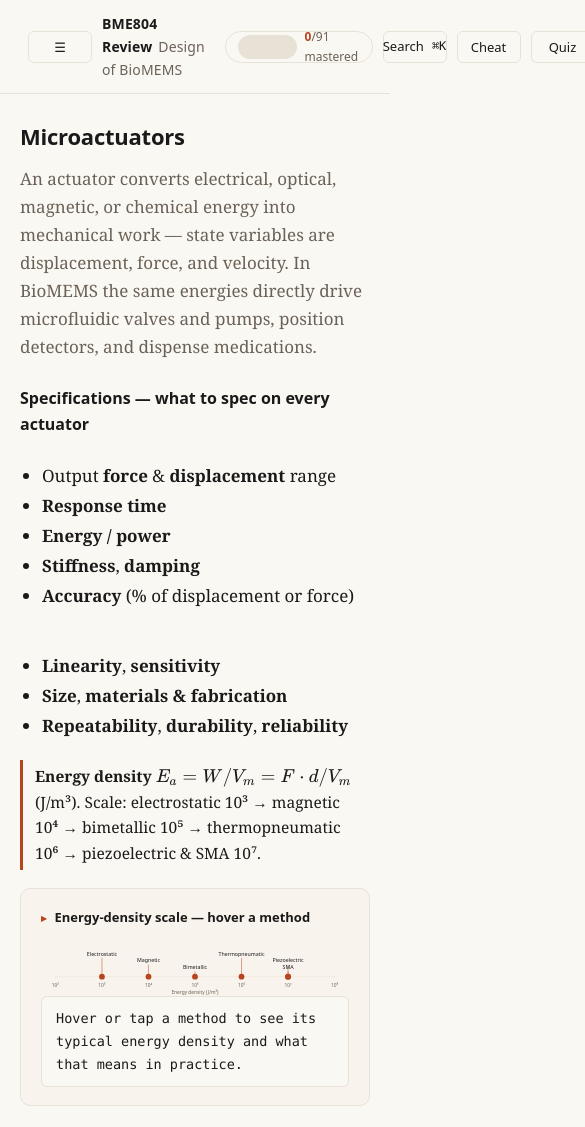
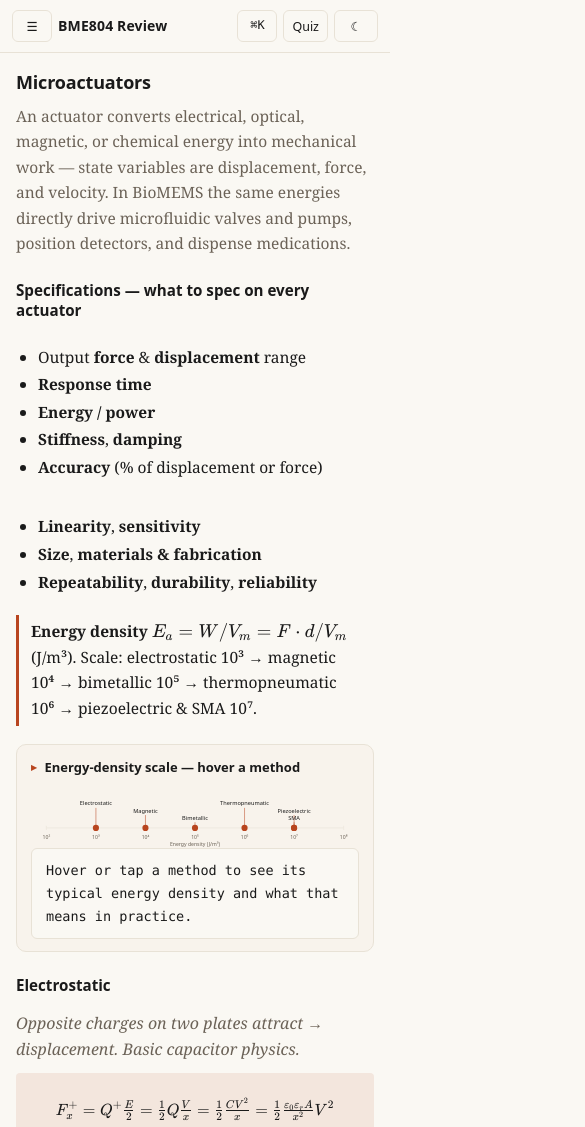
Before and after one commit to TenzinDhonyoe/bme804-review, a plain HTML site: page index.html in a window 390 px wide. Shown: the top 1127 px of the page, 585 px wide, since content can reach past the window. Drawn offline with nearby package versions, Linux system fonts and the light colour scheme.

Commit message:
Make layout fully responsive with fluid clamp() sizing
Co-Authored-By: Claude Opus 4.7 (1M context) <noreply@anthropic.com>

```diff
--- a/index.html
+++ b/index.html
@@ -21,30 +21,33 @@ html.dark{
   --accent:#e88a5c; --accent-soft:#2c1f16; --mark:#4a3a10;
 }
 *{box-sizing:border-box}
-html,body{margin:0;padding:0;background:var(--paper);color:var(--ink)}
-body{font-family:var(--serif);font-size:17px;line-height:1.65;-webkit-font-smoothing:antialiased;text-rendering:optimizeLegibility}
+html,body{margin:0;padding:0;background:var(--paper);color:var(--ink);overflow-x:hidden}
+body{font-family:var(--serif);font-size:clamp(15px,0.9vw + 12px,17px);line-height:1.65;-webkit-font-smoothing:antialiased;text-rendering:optimizeLegibility}
+img,svg,canvas,video{max-width:100%;height:auto}
 a{color:var(--accent);text-decoration:none}
 a:hover{text-decoration:underline;text-underline-offset:3px}
 
 /* Layout */
-.shell{display:grid;grid-template-columns:260px minmax(0,1fr);max-width:1500px;margin:0 auto}
+.shell{display:grid;grid-template-columns:clamp(200px,18vw,260px) minmax(0,1fr);max-width:1500px;margin:0 auto}
 @media(max-width:900px){.shell{grid-template-columns:1fr}.side{display:none}.side.open{display:block;position:fixed;inset:0;z-index:50;background:var(--paper);padding:16px 20px;overflow:auto}}
 
 /* Top bar */
 header{position:sticky;top:0;z-index:40;background:color-mix(in oklab,var(--paper) 94%,transparent);backdrop-filter:blur(8px);border-bottom:1px solid var(--rule)}
-.bar{max-width:1500px;margin:0 auto;padding:12px 28px;display:flex;align-items:center;gap:10px;font-family:var(--sans)}
-.title{font-family:var(--sans);font-size:14px;font-weight:600;letter-spacing:.01em}
+.bar{max-width:1500px;margin:0 auto;padding:12px clamp(12px,2.4vw,28px);display:flex;align-items:center;gap:clamp(6px,0.8vw,10px);font-family:var(--sans);flex-wrap:nowrap}
+.title{font-family:var(--sans);font-size:14px;font-weight:600;letter-spacing:.01em;white-space:nowrap;overflow:hidden;text-overflow:ellipsis;min-width:0}
 .title .sub{color:var(--muted);font-weight:400;margin-left:6px}
-.bar .spacer{flex:1}
-.bar button,.bar .kbd{font-family:var(--sans);font-size:13px;background:transparent;border:1px solid var(--rule);color:var(--ink);padding:0 12px;border-radius:6px;cursor:pointer;height:32px;min-width:64px;display:inline-flex;align-items:center;justify-content:center;box-sizing:border-box}
+.bar .spacer{flex:1;min-width:0}
+.bar button,.bar .kbd{font-family:var(--sans);font-size:13px;background:transparent;border:1px solid var(--rule);color:var(--ink);padding:0 12px;border-radius:6px;cursor:pointer;height:32px;min-width:56px;display:inline-flex;align-items:center;justify-content:center;box-sizing:border-box;white-space:nowrap;flex-shrink:0}
 .bar button:hover{border-color:var(--ink)}
 .kbd{color:var(--muted);gap:8px}
 .kbd b{font-family:var(--mono);font-weight:500;font-size:12px}
-.menu-btn{display:none}
-@media(max-width:900px){.menu-btn{display:inline-block}}
+.menu-btn{display:none;min-width:40px!important;padding:0 10px!important}
+@media(max-width:900px){.menu-btn{display:inline-flex}.title .sub{display:none}}
+@media(max-width:720px){.kbd span{display:none}.kbd{min-width:40px!important;padding:0 8px!important}#progressPill{display:none}}
+@media(max-width:520px){#cheatBtn,#helpBtn{display:none}.bar{gap:6px;padding:10px 12px}.bar button,.bar .kbd{min-width:44px;padding:0 8px;font-size:12.5px}}
 
 /* Sidebar */
-.side{position:sticky;top:53px;align-self:start;max-height:calc(100vh - 53px);overflow:auto;padding:28px 20px 60px 24px;font-family:var(--sans);font-size:13.5px;border-right:1px solid var(--rule)}
+.side{position:sticky;top:53px;align-self:start;max-height:calc(100vh - 53px);overflow:auto;padding:clamp(16px,2vw,28px) clamp(12px,1.4vw,20px) 60px clamp(14px,1.6vw,24px);font-family:var(--sans);font-size:clamp(12.5px,0.8vw + 8px,13.5px);border-right:1px solid var(--rule)}
 .side .grp{margin:2px 0 10px}
 .side .grp h4{margin:14px 0 2px;font-size:11px;text-transform:uppercase;letter-spacing:.12em;font-weight:600}
 .side .grp h4 a{display:block;padding:5px 8px;border-radius:5px;color:var(--muted);text-decoration:none;line-height:1.4}
@@ -57,13 +60,12 @@ header{position:sticky;top:0;z-index:40;background:color-mix(in oklab,var(--pape
 main > section.topic-hidden{display:none}
 
 /* Main */
-main{padding:28px 80px 120px;min-width:0}
-@media(max-width:900px){main{padding:24px 20px 80px}}
+main{padding:clamp(18px,2vw,28px) clamp(16px,4vw,80px) clamp(60px,8vw,120px);min-width:0}
 .lede{max-width:68ch}
-h1{font-family:var(--sans);font-weight:700;font-size:32px;letter-spacing:-.01em;margin:0 0 8px}
-h2{font-family:var(--sans);font-weight:700;font-size:22px;letter-spacing:-.01em;margin:20px 0 10px;padding-top:12px;border-top:1px solid var(--rule)}
+h1{font-family:var(--sans);font-weight:700;font-size:clamp(22px,1.6vw + 14px,32px);letter-spacing:-.01em;margin:0 0 8px;line-height:1.2}
+h2{font-family:var(--sans);font-weight:700;font-size:clamp(18px,0.8vw + 14px,22px);letter-spacing:-.01em;margin:20px 0 10px;padding-top:12px;border-top:1px solid var(--rule);line-height:1.25}
 main > section:first-of-type > h2:first-child,section > h2:first-child{margin-top:0;padding-top:0;border-top:none}
-h3{font-family:var(--sans);font-weight:600;font-size:16px;margin:24px 0 6px}
+h3{font-family:var(--sans);font-weight:600;font-size:clamp(15px,0.3vw + 14px,16px);margin:24px 0 6px;line-height:1.3}
 p.sub{color:var(--muted);font-size:15px;margin:2px 0 0;font-family:var(--sans)}
 section > .intro{color:var(--muted);margin:2px 0 8px;max-width:68ch}
 
@@ -83,17 +85,16 @@ section > .intro{color:var(--muted);margin:2px 0 8px;max-width:68ch}
 .note.warn{border-color:#c98a2b}
 .note.danger{border-color:#c0392b}
 
-table{width:100%;border-collapse:collapse;margin:12px 0;font-family:var(--sans);font-size:14px;max-width:92ch}
+table{width:100%;border-collapse:collapse;margin:12px 0;font-family:var(--sans);font-size:clamp(13px,0.3vw + 11px,14px);max-width:92ch}
+@media(max-width:720px){table{display:block;overflow-x:auto;-webkit-overflow-scrolling:touch;white-space:nowrap}th,td{white-space:normal;min-width:120px}}
 th,td{text-align:left;padding:8px 10px;border-bottom:1px solid var(--rule);vertical-align:top}
 th{font-weight:600;color:var(--muted);background:transparent;border-bottom:1.5px solid var(--ink)}
 tr:hover td{background:var(--accent-soft)}
 
-.grid2{display:grid;grid-template-columns:1fr 1fr;gap:22px;max-width:92ch}
-@media(max-width:700px){.grid2{grid-template-columns:1fr}}
+.grid2{display:grid;grid-template-columns:repeat(auto-fit,minmax(280px,1fr));gap:clamp(14px,1.4vw,22px);max-width:92ch}
 
 /* Flashcards — click to reveal */
-.cards{display:grid;grid-template-columns:1fr 1fr;gap:10px;margin:14px 0;max-width:92ch}
-@media(max-width:700px){.cards{grid-template-columns:1fr}}
+.cards{display:grid;grid-template-columns:repeat(auto-fit,minmax(260px,1fr));gap:10px;margin:14px 0;max-width:92ch}
 .fc{border:1px solid var(--rule);border-radius:6px;padding:12px 14px;cursor:pointer;background:var(--paper);font-family:var(--sans);font-size:14px;line-height:1.5}
 .fc .q{font-weight:600;color:var(--ink)}
 .fc .a{color:var(--muted);margin-top:6px;filter:blur(5px);transition:filter .18s;user-select:none}
@@ -152,8 +153,9 @@ ul.tight li{margin:2px 0}
 .lab{border:1px solid var(--rule);border-radius:10px;padding:18px 20px;margin:18px 0;max-width:92ch;background:color-mix(in oklab,var(--accent-soft) 30%,var(--paper));font-family:var(--sans)}
 .lab h5{margin:0 0 14px;font-size:13px;font-weight:600;color:var(--ink);display:flex;align-items:center;gap:8px;text-transform:none;letter-spacing:0}
 .lab h5::before{content:"▸";color:var(--accent);font-size:11px}
-.lab .ctrls{display:grid;grid-template-columns:140px 1fr 96px;gap:10px 14px;align-items:center;font-size:13px;margin-bottom:14px}
-@media(max-width:600px){.lab .ctrls{grid-template-columns:1fr 80px;gap:4px 10px}.lab .ctrls label{grid-column:1/-1;margin-top:4px;font-weight:500}}
+.lab{padding:clamp(12px,1.6vw,18px) clamp(14px,1.8vw,20px)}
+.lab .ctrls{display:grid;grid-template-columns:minmax(100px,140px) 1fr minmax(70px,96px);gap:10px 14px;align-items:center;font-size:13px;margin-bottom:14px}
+@media(max-width:600px){.lab .ctrls{grid-template-columns:1fr 72px;gap:4px 10px}.lab .ctrls label{grid-column:1/-1;margin-top:4px;font-weight:500}}
 .lab label{color:var(--muted)}
 .lab input[type=range]{width:100%;accent-color:var(--accent);cursor:pointer;height:4px}
 .lab select,.lab input[type=number],.lab input[type=text]{font:inherit;padding:5px 8px;border:1px solid var(--rule);border-radius:4px;background:var(--paper);color:var(--ink);width:100%}
```
